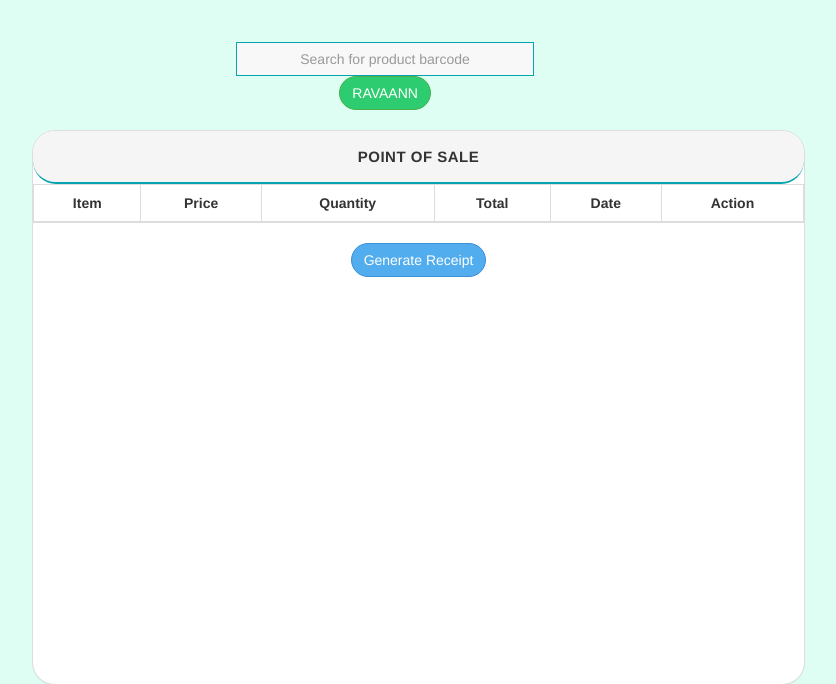
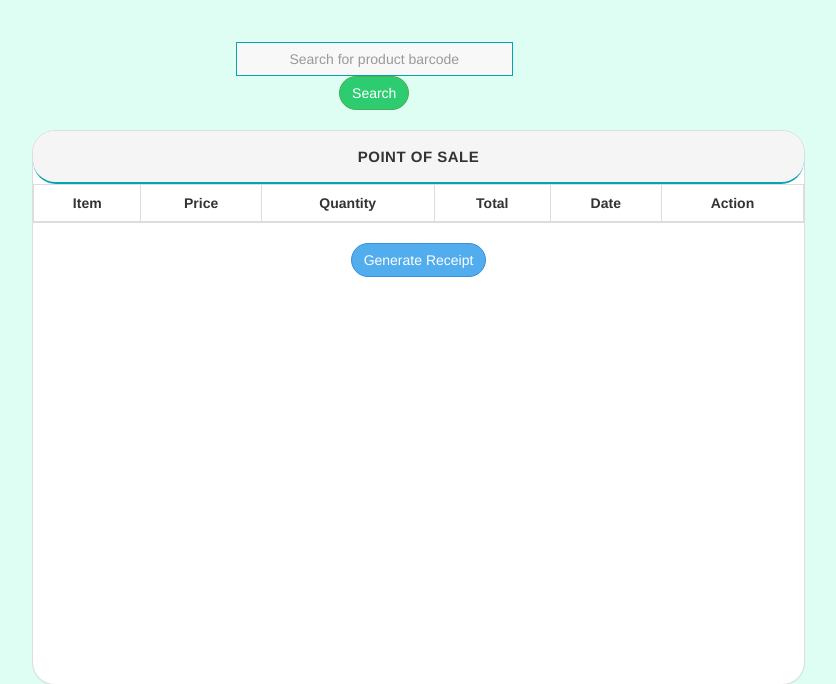
Before and after one commit to zam-1202/pos, a PHP site: page /add_sale.php in a window 1280 px wide. Shown: the part 43-727 px from the top of the page, without its empty margins (253-1089 px from the left). Run offline with PHP 8.4, Linux system fonts and the light colour scheme; the visitor is signed in with stand-in values (Sample User, id 1); data comes from the database, SQL or seed files in the repository; data that the repository does not hold is empty; some libraries are stand-ins or nearby versions.

```diff
--- a/add_sale.php
+++ b/add_sale.php
@@ -67,7 +67,7 @@
             </span>
             <input type="text" id = "sug_input" class="form-control" name="title"  placeholder="Search for product barcode" class="clearfix" autofocus>
             <button type="submit" name = "submit" class="btn btn-success" id="btn-submit" sty;e="width 130px; height:40px; margin-top:-8px;">
-              <i class="icon icon-plus-sign"></i>RAVAANN</button>
+              <i class="icon icon-plus-sign"></i>Search</button>
           </div>
          <div id="result" class="list-group" ></div>
         </div>
```
